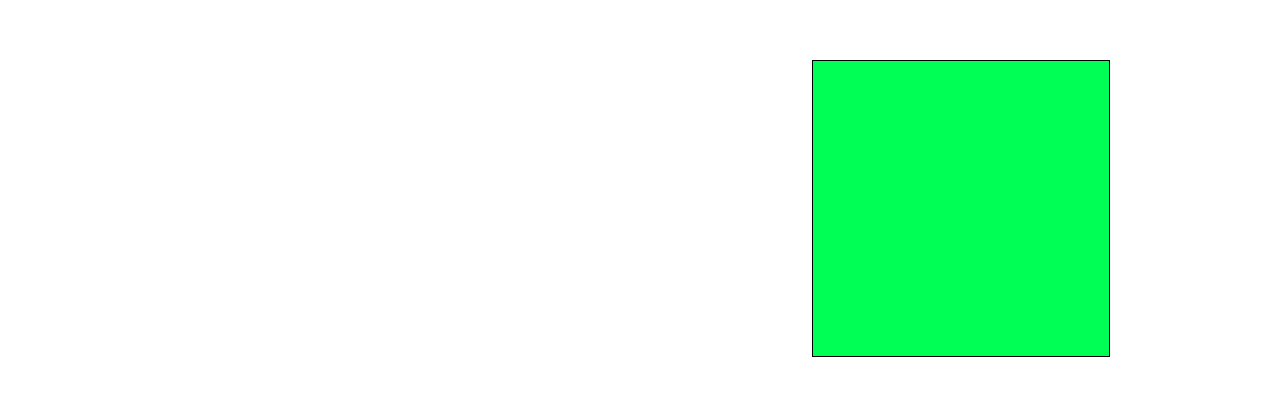
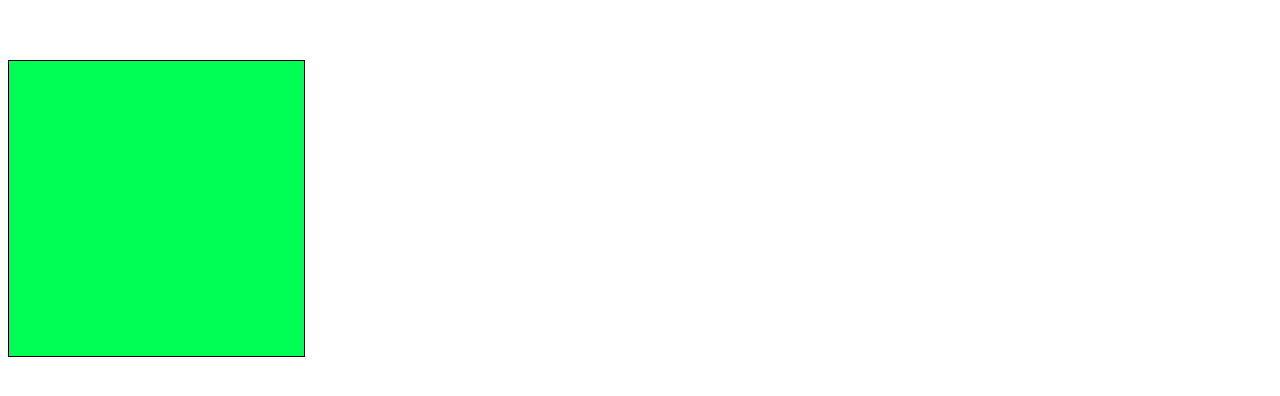
Before and after one commit to Parlows/parlows.github.io, a plain HTML site: page index.html in a window 1280 px wide. Shown: the part 170-566 px from the top of the page. Drawn offline with Linux system fonts and the light colour scheme.

Commit message:
Update index.html

```diff
--- a/index.html
+++ b/index.html
@@ -40,7 +40,7 @@
 
         S('box').width  = SIZE + 'px'
         S('box').height = SIZE + 'px'
-        S('box').left   = LEFT + 'px'
+        //S('box').left   = LEFT + 'px'
         S('box').top    = TOP  + 'px'
         S('box').background = "hsl(" + BG + ",100%,50%)"
       }
```
